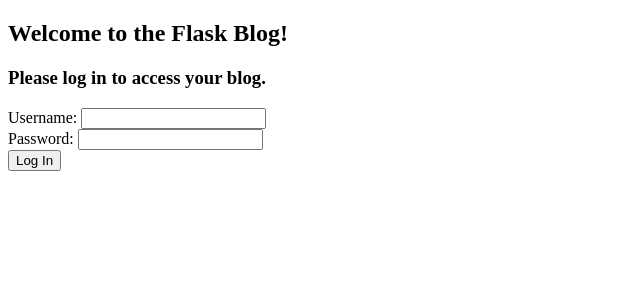
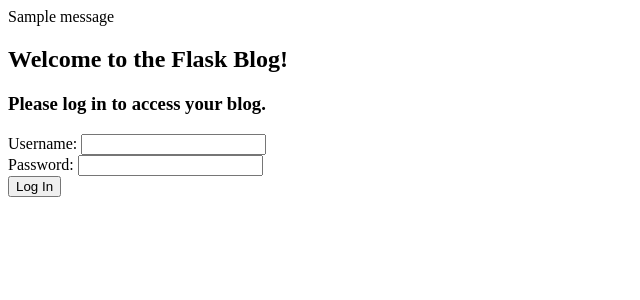
Before and after one commit to acuencadev/flask-blog, a Flask app: page / in a window 1280 px wide. Shown: the top 300 px of the page, without its empty margins (0-640 px from the left). Run offline with Flask 2, Linux system fonts and the light colour scheme; one stand-in notice (Sample message) is shown.

Commit message:
feat: Add messages and errors section to the template

```diff
--- a/templates/template.html
+++ b/templates/template.html
@@ -5,6 +5,13 @@
 </head>
 <body>
 <div class="container">
+    {% for message in get_flashed_messages() %}
+        <div class="flash">{{ message }}</div>
+    {% endfor %}
+    {% if error %}
+    <p class="error"><strong>Error:</strong> {{ error }}</p>
+    {% endif %}
+
     {% block content %}
     {% endblock %}
 </div>
```
